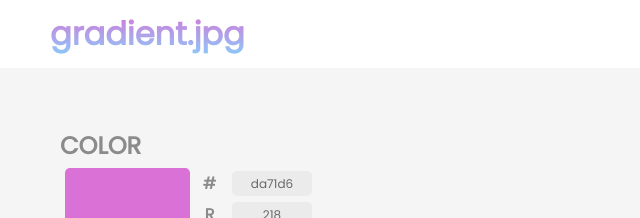
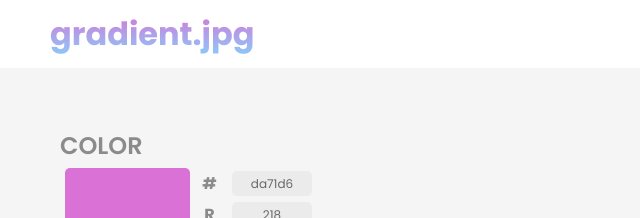
Before and after one commit to karenying/gradient.png, a React (Create React App) app: page / in a window 1280 px wide. Shown: the top 218 px of the page, without its empty margins (0-640 px from the left). Built offline with nearby package versions, Linux system fonts and the light colour scheme.

Commit message:
Import bold fonts

```diff
--- a/src/App.css
+++ b/src/App.css
@@ -1,7 +1,8 @@
-@import url('https://fonts.googleapis.com/css?family=Poppins');
+@import url('https://fonts.googleapis.com/css?family=Poppins:400,600,700');
 
 * {
     font-family: 'Poppins' !important;
+    font-weight: 400;
 }
 
 .App {
--- a/src/Styles/Header.css
+++ b/src/Styles/Header.css
@@ -11,4 +11,5 @@
     -webkit-text-fill-color: transparent;
     padding: 0px;
     margin: 0px;
+    font-weight: bold;
 }
--- a/src/Styles/HexPicker/CurrentColor.css
+++ b/src/Styles/HexPicker/CurrentColor.css
@@ -9,6 +9,7 @@
     text-align: left;
     padding: 0px;
     margin: 0px;
+    font-weight: 600;
 }
 
 .current-color-content {
```
